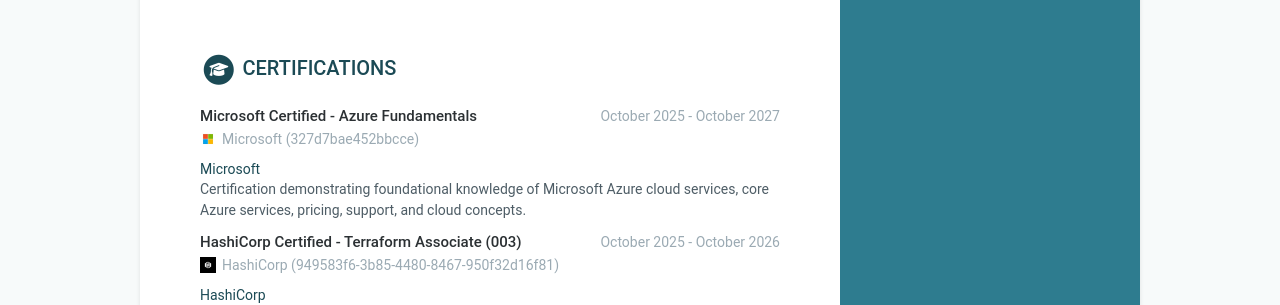
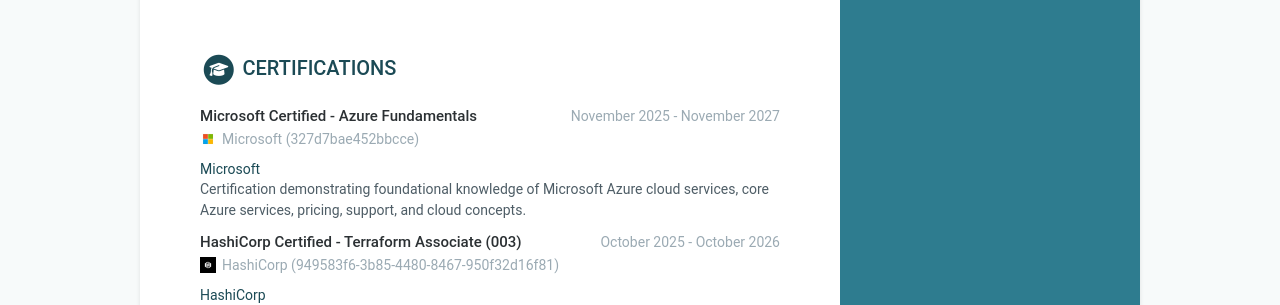
Before and after one commit to didier-segura/digital-cv, a Jekyll site: the page built from index.html, in a window 1280 px wide and 900 px high, scrolled down 3008 px. Shown: the part 152-457 px from the top of the window. Built offline with Jekyll 4.4.1, drawn with Linux system fonts in a browser that asks for light colours.

Commit message:
+ Update certification dates for Azure Fundamentals

```diff
--- a/_data/data.yml
+++ b/_data/data.yml
@@ -229,8 +229,8 @@ certifications:
   list:
   - name: Microsoft Certified - Azure Fundamentals
     logo: microsoft_logo.jpeg
-    start: October 2025
-    end: October 2027
+    start: November 2025
+    end: November 2027
     organization: Microsoft
     credentialid: 327d7bae452bbcce
     credentialurl: https://learn.microsoft.com/en-us/users/didiersegura-2876/credentials/327d7bae452bbcce
```
